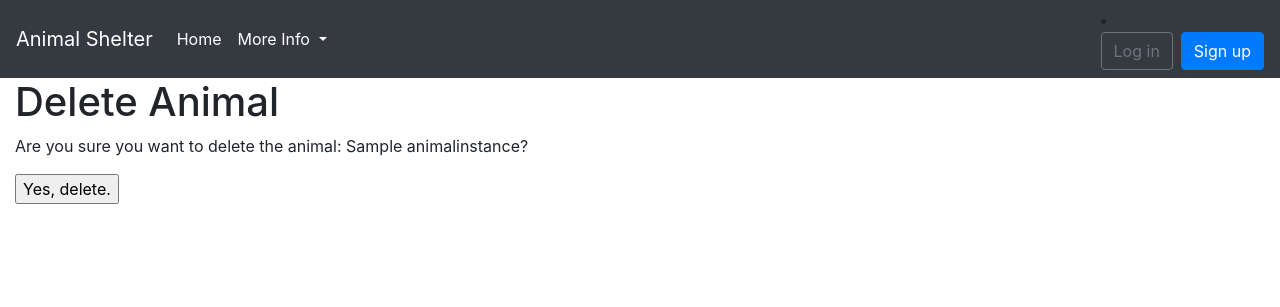
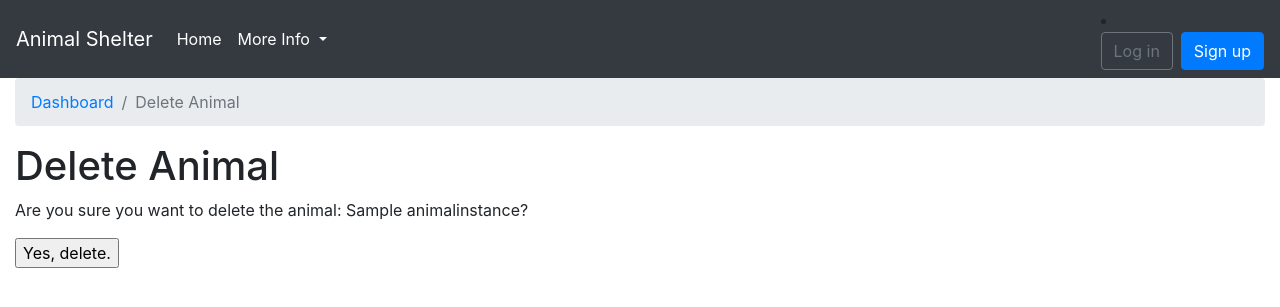
Before and after one commit to import-tao/shelter-record-manager, a Django app: the page made by shelter/catalog/models.py in a window 1280 px wide. Shown: the top 307 px of the page. Run offline with Django 3.2, Linux system fonts and the light colour scheme; tables that the repository leaves empty hold one stand-in row (values such as "Sample post"); some libraries are stand-ins or nearby versions.

Commit message:
refactored duplicate cage check, breadcrumbs added

```diff
--- a/shelter/catalog/forms.py
+++ b/shelter/catalog/forms.py
@@ -36,11 +36,6 @@ class BuildingCreateForm(forms.ModelForm):
             'room',
             'cage',
         ]
-        error_messages = {
-            NON_FIELD_ERRORS: {
-                'unique_together': "Cage and room already exist.",
-            }
-        }
 
     def clean(self):
         cleaned_data = self.cleaned_data
--- a/shelter/catalog/models.py
+++ b/shelter/catalog/models.py
@@ -128,7 +128,6 @@ class Building(models.Model):
         return reverse('cage_delete', args=[self.room, str(self.id)])
 
     class Meta:
-        unique_together = (('room', 'cage'),)
         ordering = ['cage']
 
 
--- a/shelter/catalog/templates/catalog/animal_instance_delete.html
+++ b/shelter/catalog/templates/catalog/animal_instance_delete.html
@@ -4,7 +4,12 @@
 <title>Delete {{ animal_instance.name }}</title>
 {% endblock %}
 {% block content %}
-
+<nav aria-label="breadcrumb">
+    <ol class="breadcrumb">
+        <li class="breadcrumb-item "><a href="{% url 'home_page' %}">Dashboard</a></li>
+        <li class="breadcrumb-item active" aria-current="page" aria-label="breadcrumb">Delete Animal</li>
+    </ol>
+  </nav>
 <h1>Delete Animal</h1>
 
 <p>Are you sure you want to delete the animal: {{ animal_instance.name }}?</p>
--- a/shelter/catalog/templates/catalog/animal_instance_update.html
+++ b/shelter/catalog/templates/catalog/animal_instance_update.html
@@ -1,5 +1,11 @@
 {% extends 'catalog/base.html' %}
 {% block content %}
+<nav aria-label="breadcrumb">
+        <ol class="breadcrumb">
+            <li class="breadcrumb-item "><a href="{% url 'home_page' %}">Dashboard</a></li>
+            <li class="breadcrumb-item active" aria-current="page" aria-label="breadcrumb">Animal Update</li>
+        </ol>
+      </nav>
 <p>To change the type of animal, species or colour then just click <a href="">here</a>.</p>
 <form action="" method="post">
     {% csrf_token %}
--- a/shelter/catalog/templates/catalog/animaldetail.html
+++ b/shelter/catalog/templates/catalog/animaldetail.html
@@ -1,6 +1,12 @@
 {% extends "catalog/base.html" %}
 {% block title %}<title>{{ animal_instance.name }}'s profile</title> {% endblock %}
 {% block content %}
+<nav aria-label="breadcrumb">
+        <ol class="breadcrumb">
+            <li class="breadcrumb-item "><a href="{% url 'home_page' %}">Dashboard</a></li>
+            <li class="breadcrumb-item active" aria-current="page" aria-label="breadcrumb">Animal Profile</li>
+        </ol>
+      </nav>
 <!--animal_instance is being used as this has been specified within the views as the context object name-->
 <h1>{{ animal_instance.name }}</h1>
 
--- a/shelter/catalog/templates/catalog/homepage.html
+++ b/shelter/catalog/templates/catalog/homepage.html
@@ -1,5 +1,10 @@
 {% extends 'catalog/base.html' %}
 {% block content %}
+<nav aria-label="breadcrumb">
+      <ol class="breadcrumb">
+        <li class="breadcrumb-item active" aria-current="page" aria-label="breadcrumb">Dashboard</li>
+      </ol>
+    </nav>
 <h1>In APP</h1>
 
 
--- a/shelter/catalog/urls.py
+++ b/shelter/catalog/urls.py
@@ -9,9 +9,9 @@ urlpatterns = [
     path('<name>/<int:pk>/update/', views.AnimalInstanceUpdateView.as_view(), name= "animal_instance_update"),
     path('<name>/<int:pk>/update/animal', views.AnimalTypeUpdateView.as_view(), name= 'animal_type_update'),
     path('<name>/<int:pk>/delete', views.AnimalInstanceDeleteView.as_view(), name= 'animal_instance_delete'),
-    path('building/', views.cagedetailview, name='cage_detail'),
-    path('building/create/', views.CageCreateView, name='cage_create'),
-    path('building/<room>/<int:pk>/', views.CageUpdateView.as_view(), name='cage_update'),
-    path('building/<room>/<int:pk>/delete/', views.CageDeleteView.as_view(), name='cage_delete'),
+    path('cage/', views.cagedetailview, name='cage_detail'),
+    path('cage/create/', views.CageCreateView, name='cage_create'),
+    path('cage/<room>/<int:pk>/', views.CageUpdateView.as_view(), name='cage_update'),
+    path('cage/<room>/<int:pk>/delete/', views.CageDeleteView.as_view(), name='cage_delete'),
     #path('building/update/<int:pk>', views.BuildingUpdateView.as_view(), name='cage_update'),
 ]
```
Also changed, not shown: shelter/catalog/templates/catalog/animal_type_update.html (+6 -1 lines), shelter/catalog/templates/catalog/animalcreate.html (+6 -1 lines), shelter/catalog/templates/catalog/cage_create.html (+8 -1 lines), shelter/catalog/templates/catalog/cage_delete.html (+7 -1 lines), shelter/catalog/templates/catalog/cage_detail.html (+6 -1 lines), shelter/catalog/templates/catalog/cage_update.html (+7 -0 lines).
